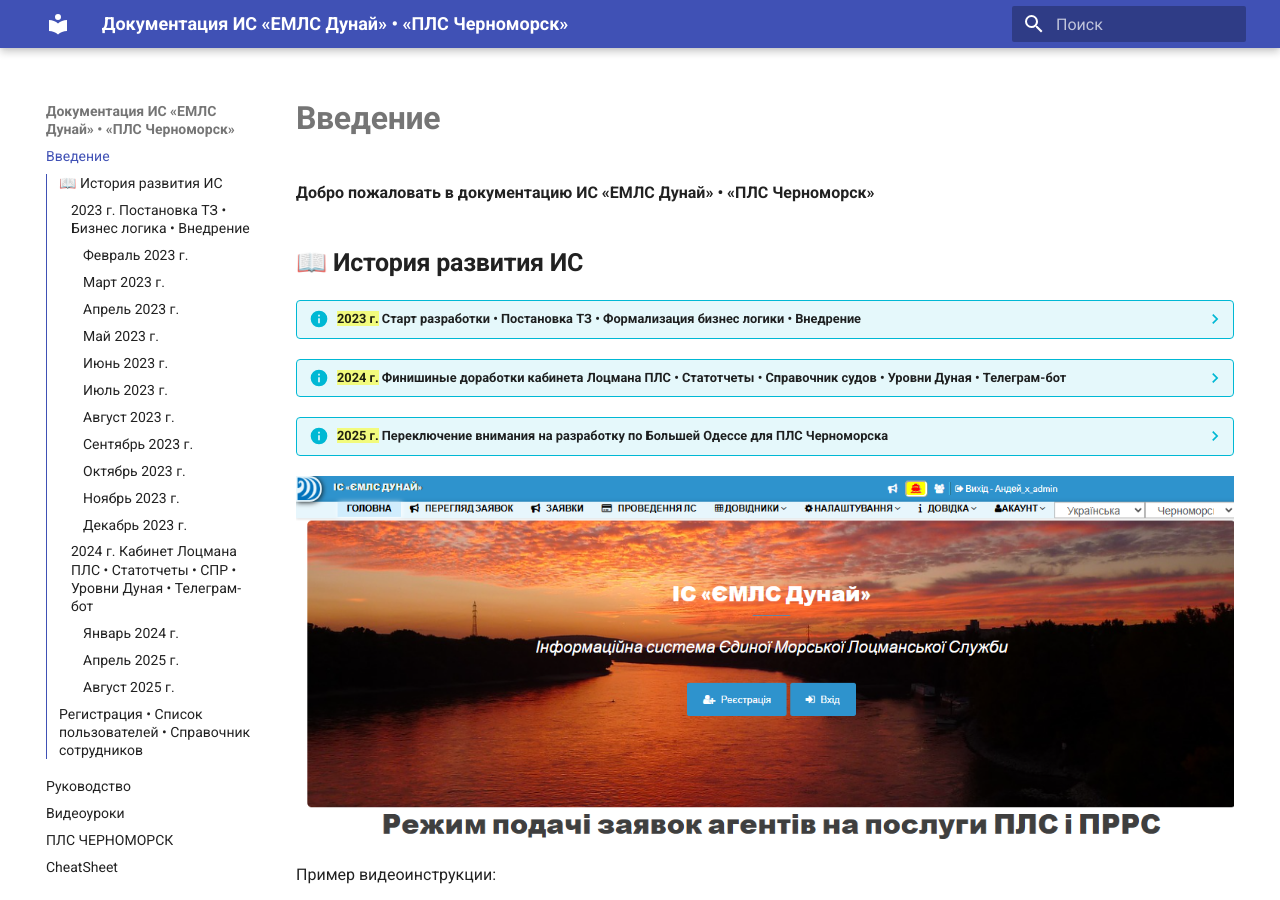
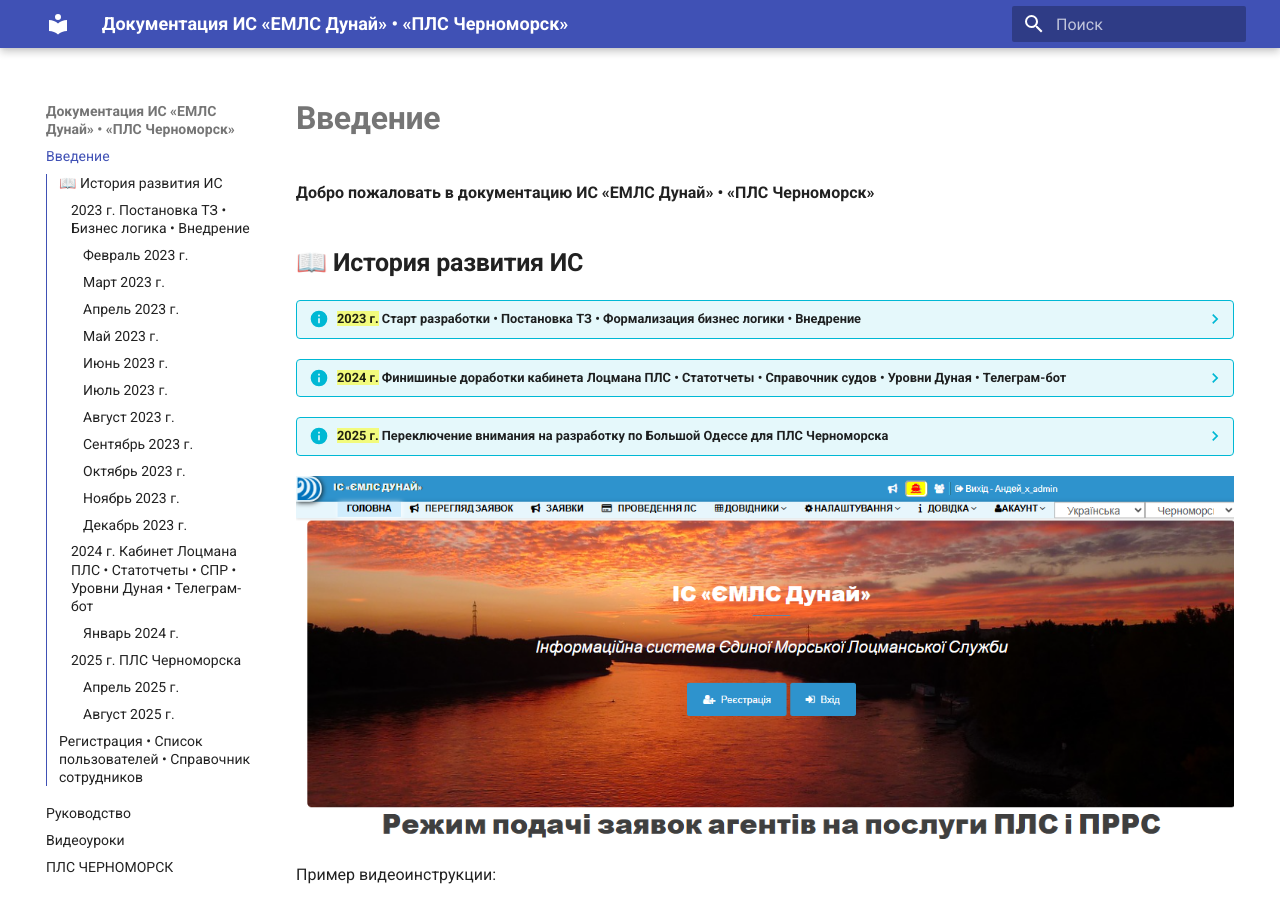
Before and after one commit to vvxsoni/Danube_help, an MkDocs documentation site: the page built from docs/index.md, in a window 1280 px wide and 900 px high. Built offline with MkDocs 1.6.1 and Material for MkDocs 9.7.7, drawn with Linux system fonts in a browser that asks for light colours.

Commit message:
январь 2025 подготовка структуры истории изменений

```diff
--- a/docs/index.md
+++ b/docs/index.md
@@ -236,7 +236,8 @@
     3. Разработка макетов дизайна формы для утверждения с диспетчерами ЛС
 
 
-??? info "==**2025 г.**== Переключение внимания на разработку по Большей Одессе для **ПЛС Черноморска**  "
+??? info "==**2025 г.**== Переключение внимания на разработку по Большой Одессе для **ПЛС Черноморска**  "
+    ### ==**2025 г.**== ПЛС Черноморска
     #### ==**Апрель 2025 г.**==
     1. Устная постановка ТЗ
 
@@ -244,7 +245,7 @@
 
     #### ==**Август 2025 г.**==
 
-    1. старт опытной экслуатации в **ПЛС Черноморск**
+    1. Старт опытной экслуатации в **ПЛС Черноморск**
 
 ![Скриншот главной страницы сайта](images/home.png)
 
```
